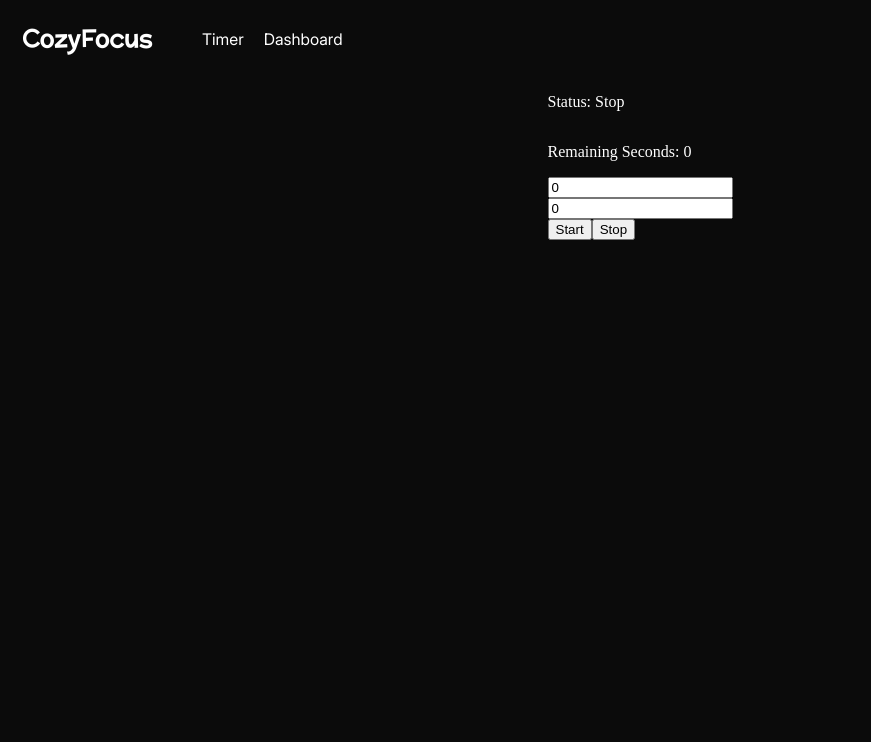
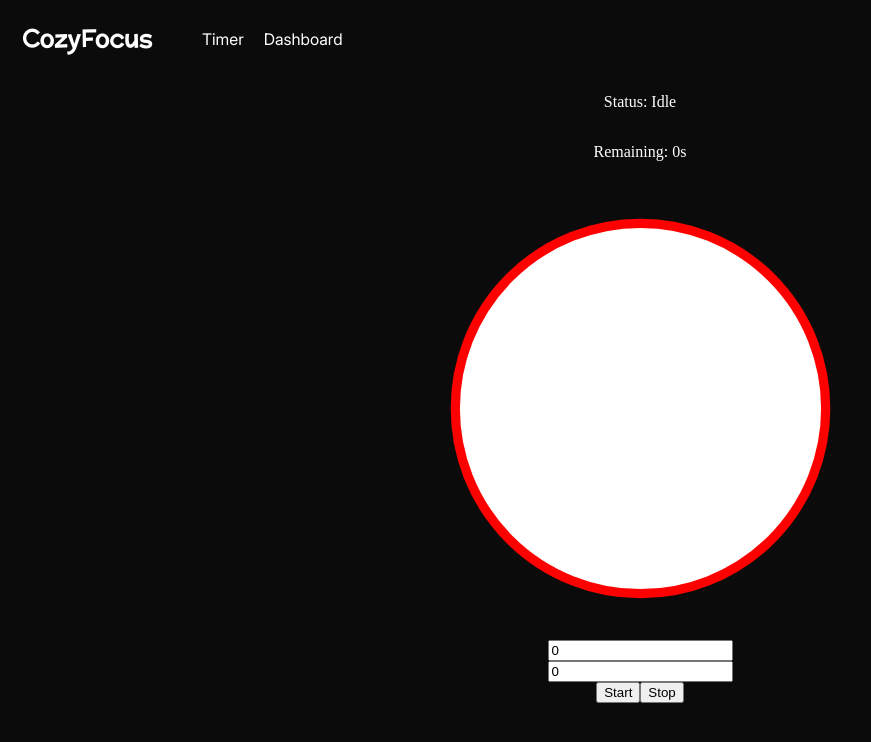
Before and after one commit to fxbxan/CozyFocus, a Vue app: page / in a window 1280 px wide. Shown: the top 742 px of the page, without its empty margins (0-871 px from the left). Built offline with nearby package versions, Linux system fonts and the light colour scheme; the HTML template or start-up script is replaced by a standard one.

Commit message:
pseudocode, add idle status to countdown, circle w progress implementation

```diff
--- /dev/null
+++ b/src/components/BaseCircle/BaseCircle.vue
@@ -0,0 +1,28 @@
+<template>
+  <svg viewBox="0 0 10 10" class="base-circle-svg">
+    <circle
+      :cx="options.cx"
+      :cy="options.cy"
+      :r="options.r"
+      :fill="options.fill"
+      :stroke="options.stroke"
+      :stroke-width="options.strokeWidth"
+      :stroke-dasharray="options.strokeDashArray"
+    />
+  </svg>
+</template>
+
+<script setup lang="ts">
+import type { ICircleOptions } from './BaseCircle.types'
+
+defineProps<{
+  options: ICircleOptions
+}>()
+</script>
+
+<style scoped>
+.base-circle-svg {
+  width: 100%;
+  height: 100%;
+}
+</style>
--- a/src/components/Timer/TimerContainer.vue
+++ b/src/components/Timer/TimerContainer.vue
@@ -1,13 +1,18 @@
 <template>
   <div class="wrapper">
-    <!-- <div class="circle">totalSeconds: {{ seconds }}</div> -->
 
     <TimerInputDisplay />
+
+
   </div>
 </template>
 
 <script setup lang="ts">
+
 import TimerInputDisplay from './TimerInputDisplay.vue'
+
+
+
 </script>
 
 <style scoped>
@@ -16,11 +21,4 @@ import TimerInputDisplay from './TimerInputDisplay.vue'
   justify-content: center;
 }
 
-.circle {
-  height: 367px;
-  width: 367px;
-  background-color: #272727af;
-  border-radius: 50%;
-  display: inline-block;
-}
 </style>
--- a/src/components/Timer/TimerInputDisplay.vue
+++ b/src/components/Timer/TimerInputDisplay.vue
@@ -1,20 +1,82 @@
 <template>
-  <p>Status: {{ status }}</p>
-  <p>Remaining Seconds: {{ remainingSeconds }}</p>
+  <div class="timer-container">
+    <p>Status: {{ status }}</p>
+    <p>Remaining: {{ remainingSeconds }}s</p>
 
-  <input type="number" :disabled="isInputDisabled" v-model.number="minutes" />
-  <input type="number" :disabled="isInputDisabled" v-model.number="seconds" />
+    <BaseCircle
+      :options="circleOptions"
+      style="transform: rotate(-90deg); transform-origin: center;"
+    />
 
-  <TimerActions @onStart="start" @onStop="stop" />
+    <input type="number" :disabled="isInputDisabled" v-model.number="minutes" placeholder="MM" />
+    <input type="number" :disabled="isInputDisabled" v-model.number="seconds" placeholder="SS" />
+
+    <TimerActions @onStart="handleStart" @onStop="stop" />
+  </div>
 </template>
 
 <script setup lang="ts">
+import { computed, ref } from 'vue'
 import { useCountdown } from '@/composables/useCountdown/useCountdown'
 import TimerActions from './TimerActions.vue'
 import { ETimerStatus } from '@/composables/useCountdown/useCountdown.types'
-import { computed } from 'vue'
+import BaseCircle from '../BaseCircle/BaseCircle.vue'
+import type { ICircleOptions } from '../BaseCircle/BaseCircle.types'
 
 const { start, stop, status, minutes, seconds, remainingSeconds } = useCountdown()
 
+
+const radius = 4
+const circumference = 2 * Math.PI * radius
+
+const totalDuration = ref(0)
+
+const handleStart = () => {
+  totalDuration.value = (minutes.value * 60) + seconds.value
+
+  if (totalDuration.value > 0) {
+    start()
+  }
+}
+
+const circleOptions = computed<ICircleOptions>(() => {
+  const base = {
+    r: radius,
+    cx: '50%',
+    cy: '50%',
+    fill: 'white',
+    stroke: 'red',
+    strokeWidth: 0.2,
+  }
+
+  if (status.value === ETimerStatus.IDLE) {
+    return {
+      ...base,
+      strokeDashArray: `${circumference} ${circumference}`
+    }
+  }
+
+
+  if (totalDuration.value === 0) {
+    return { ...base, strokeDashArray: `0 ${circumference}` }
+  }
+
+  const percentage = remainingSeconds.value / totalDuration.value
+  const drawLength = circumference * percentage
+
+  return {
+    ...base,
+    strokeDashArray: `${drawLength} ${circumference}`
+  }
+})
+
 const isInputDisabled = computed(() => status.value === ETimerStatus.RUNNING)
 </script>
+
+<style scoped>
+.timer-container {
+  display: flex;
+  flex-direction: column;
+  align-items: center;
+}
+</style>
--- a/src/components/circlePlayground.vue
+++ /dev/null
@@ -1,17 +0,0 @@
-<template>
-  <svg viewBox="0 0 400 400" xmlns="http://www.w3.org/2000/svg">
-    <circle id="progress" cx="50" cy="50" r="6" path-length="100" />
-  </svg>
-</template>
-
-<style scoped>
-#progress {
-  fill: none;
-  stroke-width: 1;
-  stroke: white;
-  stroke-dasharray: 100;
-  stroke-dashoffset: 0;
-  stroke-linecap: round;
-  /*used for hiding gap when stroke is 100 */
-}
-</style>
--- a/src/composables/useCountdown/useCountdown.ts
+++ b/src/composables/useCountdown/useCountdown.ts
@@ -6,7 +6,7 @@ import { INTERVAL_MS, MINUTE } from './useCountdown.consts'
 
 export function useCountdown(): ITimerContext {
   const remainingSeconds = ref<number>(0)
-  const status = ref<ETimerStatus>(ETimerStatus.STOP)
+  const status = ref<ETimerStatus>(ETimerStatus.IDLE)
   const timerIntervalId = ref<ReturnType<typeof setInterval> | null>(null)
 
   const tick = () => {
@@ -40,6 +40,9 @@ export function useCountdown(): ITimerContext {
   const minutes = computed({
     get: () => Math.floor(remainingSeconds.value / MINUTE),
     set: (val) => {
+      if (status.value !== ETimerStatus.RUNNING) {
+        status.value = ETimerStatus.IDLE
+      }
       remainingSeconds.value = val * MINUTE + (remainingSeconds.value % MINUTE)
     },
   })
@@ -47,6 +50,9 @@ export function useCountdown(): ITimerContext {
   const seconds = computed({
     get: () => remainingSeconds.value % MINUTE,
     set: (val) => {
+      if (status.value !== ETimerStatus.RUNNING) {
+        status.value = ETimerStatus.IDLE
+      }
       remainingSeconds.value = Math.floor(remainingSeconds.value / MINUTE) * MINUTE + val
     },
   })
--- a/src/composables/useCountdown/useCountdown.types.ts
+++ b/src/composables/useCountdown/useCountdown.types.ts
@@ -12,4 +12,5 @@ export interface ITimerContext {
 export enum ETimerStatus {
   RUNNING = 'Running',
   STOP = 'Stop',
+  IDLE = 'Idle'
 }
```
Also changed, not shown: src/components/BaseCircle/BaseCircle.types.ts (added, +10 -0 lines).
